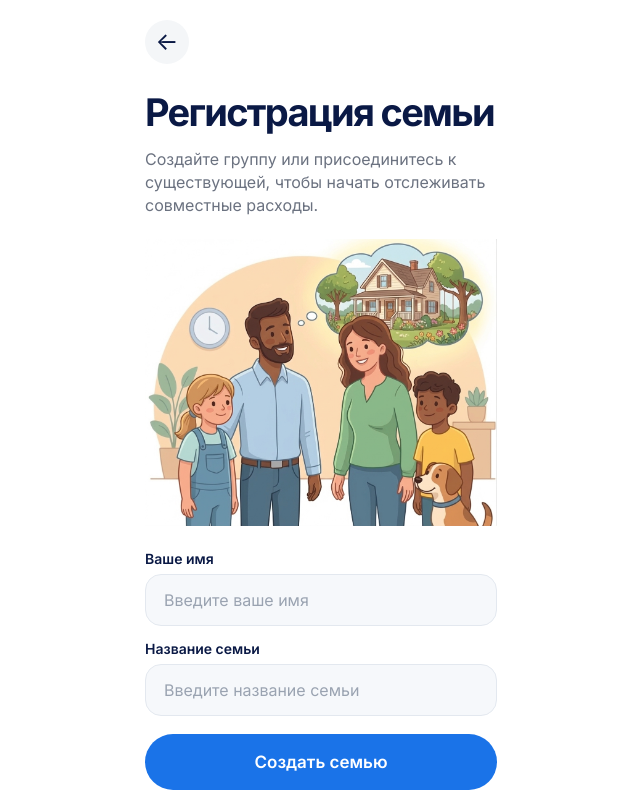
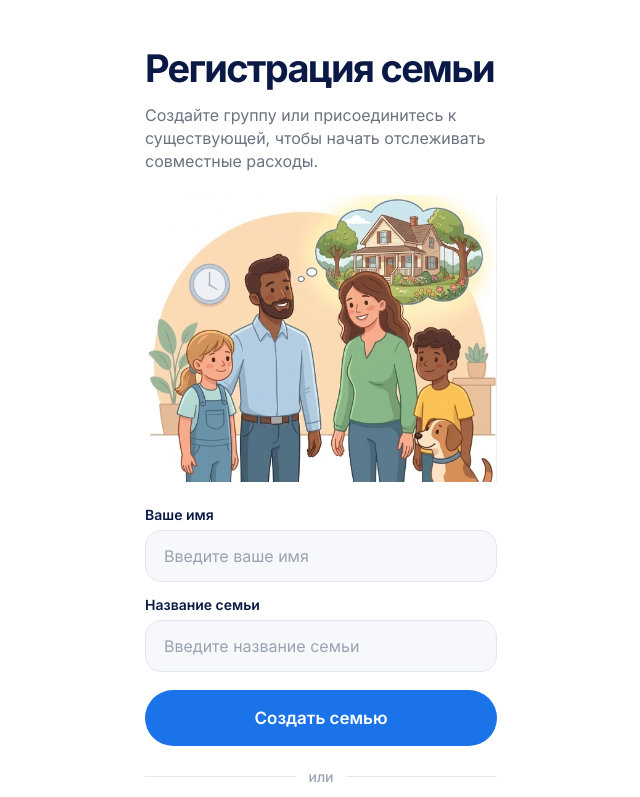
Before and after one commit to samusevvadim24-sys/fintrack, a Next.js app: page /family/new in a window 1280 px wide. Shown: the top 797 px of the page, without its empty margins (319-959 px from the left). Built offline with nearby package versions, Linux system fonts and the light colour scheme.

Commit message:
Remove back button from family registration screen

```diff
--- a/app/family/new/page.tsx
+++ b/app/family/new/page.tsx
@@ -1,23 +1,9 @@
-"use client";
-
 import Image from "next/image";
-import { useRouter } from "next/navigation";
 
 export default function NewFamilyPage() {
-  const router = useRouter();
-
   return (
     <main className="family-page">
       <section className="family-card" aria-labelledby="family-title">
-        <button
-          className="back-button"
-          type="button"
-          aria-label="Назад"
-          onClick={() => router.back()}
-        >
-          ←
-        </button>
-
         <div className="family-header">
           <h1 id="family-title">Регистрация семьи</h1>
           <p>
```
